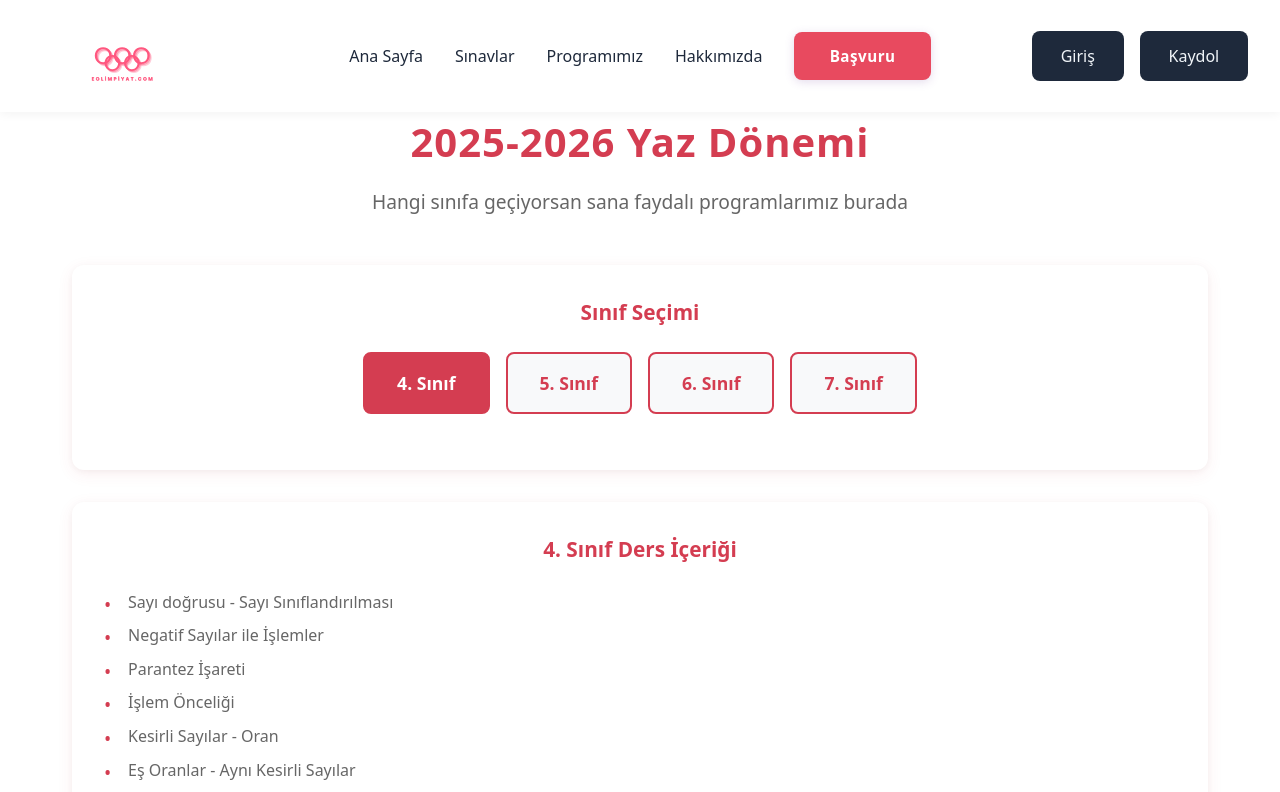
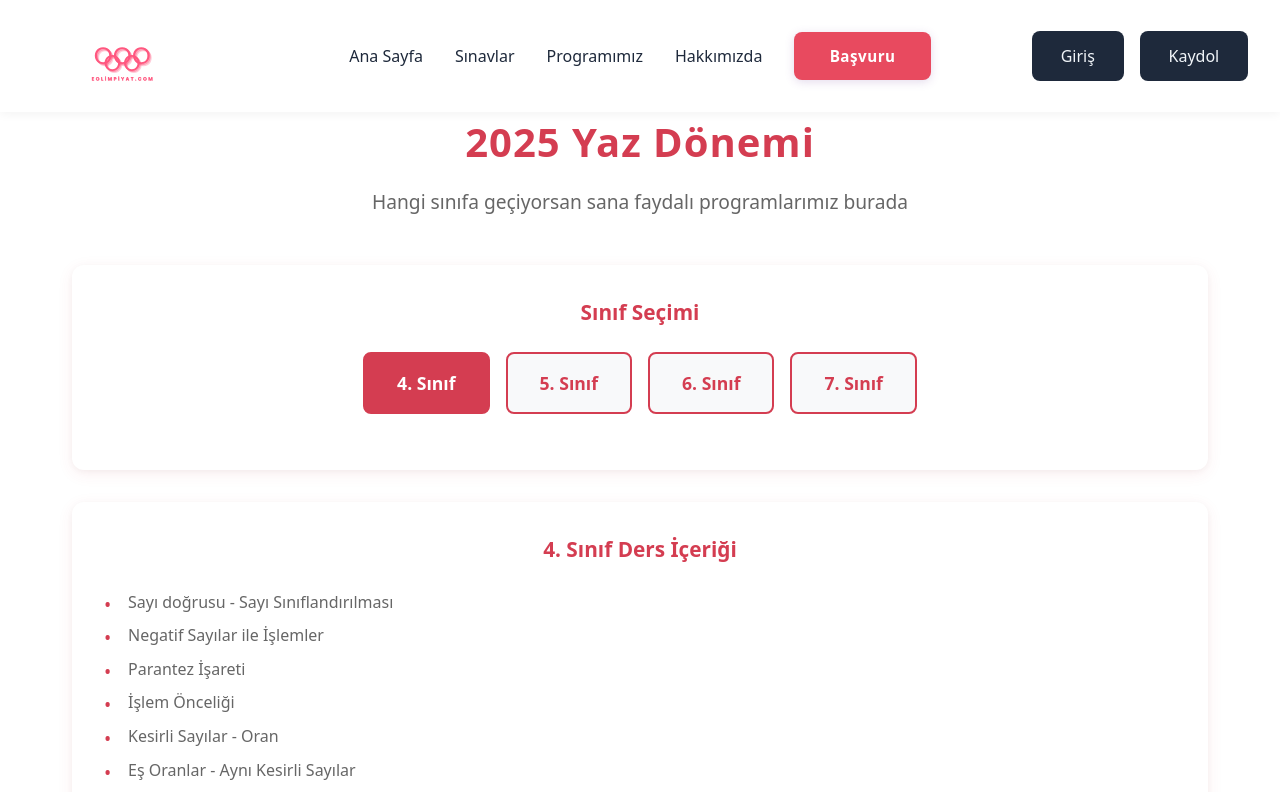
Before and after one commit to alifuatakbas/e-math-frontend, a Next.js app: page /program/2025-yaz in a window 1280 px wide. Shown: the top 792 px of the page. Built offline with nearby package versions, Linux system fonts and the light colour scheme.

Commit message:
Yaz PRogramı

```diff
--- a/app/program/2025-yaz/page.tsx
+++ b/app/program/2025-yaz/page.tsx
@@ -50,7 +50,7 @@ const SinifProgrami: React.FC = () => {
       <Navbar />
       <div className={styles.container}>
         <div className={styles.header}>
-          <h1>2025-2026 Yaz Dönemi</h1>
+          <h1>2025 Yaz Dönemi</h1>
           <p className={styles.subtitle}>Hangi sınıfa geçiyorsan sana faydalı programlarımız burada</p>
         </div>
 
```
